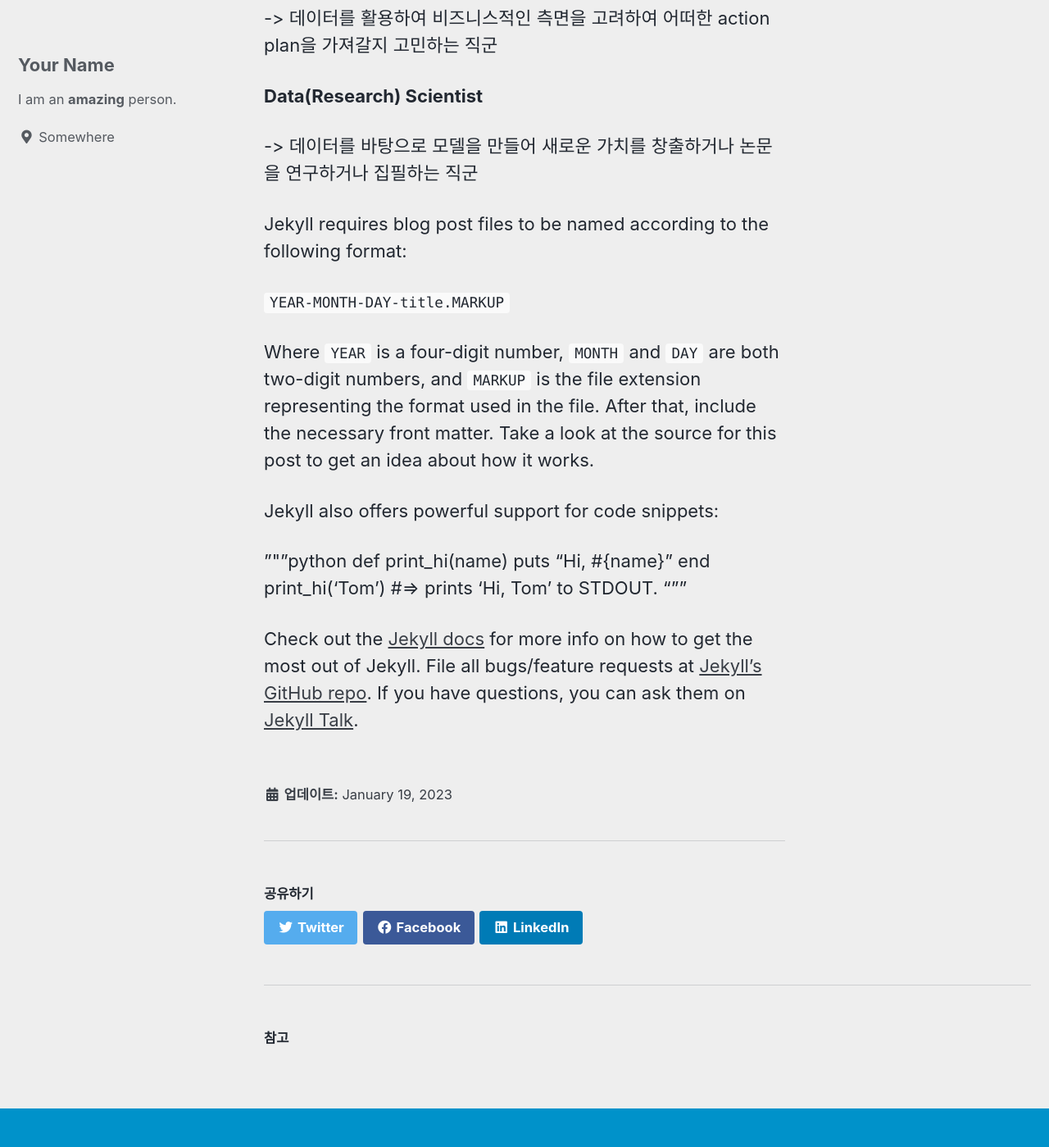
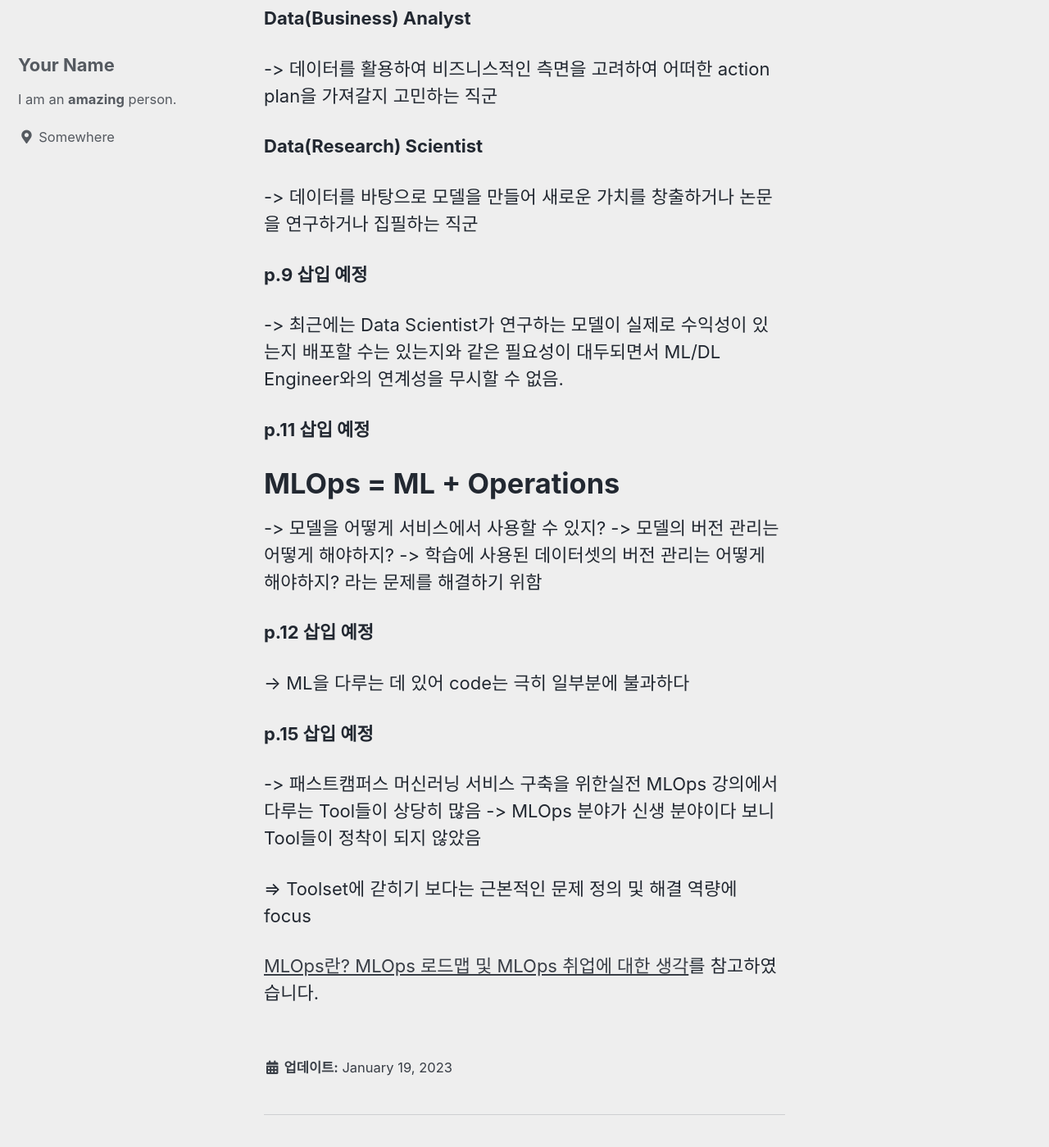
Before and after one commit to rbdenjs/rbdenjs.github.io, a Jekyll site: the page built from _posts/2023-01-18-welcome-to-jekyll.markdown, in a window 1280 px wide and 1400 px high, scrolled down 1026 px. Shown: the whole window at 82% size. Built offline with Jekyll 4.4.1, drawn with Linux system fonts in a browser that asks for light colours; cached includes are drawn as plain includes.

Commit message:
Update 2023-01-18-welcome-to-jekyll.markdown

```diff
--- a/_posts/2023-01-18-welcome-to-jekyll.markdown
+++ b/_posts/2023-01-18-welcome-to-jekyll.markdown
@@ -20,6 +20,8 @@ toc_sticky: true # 마우스 스크롤과 함께 내려갈 것인지 설정
 
 <img src = '/assets/images/chap01.jpg'>
 
+**p.4 삽입 예정**
+
 
 **Data Engineer**
 
@@ -33,24 +35,31 @@ toc_sticky: true # 마우스 스크롤과 함께 내려갈 것인지 설정
 
 -> 데이터를 바탕으로 모델을 만들어 새로운 가치를 창출하거나 논문을 연구하거나 집필하는 직군
 
-Jekyll requires blog post files to be named according to the following format:
+**p.9 삽입 예정**
 
-`YEAR-MONTH-DAY-title.MARKUP`
+-> 최근에는 Data Scientist가 연구하는 모델이 실제로 수익성이 있는지 배포할 수는 있는지와 같은 필요성이 대두되면서 ML/DL Engineer와의 연계성을 무시할 수 없음.
 
-Where `YEAR` is a four-digit number, `MONTH` and `DAY` are both two-digit numbers, and `MARKUP` is the file extension representing the format used in the file. After that, include the necessary front matter. Take a look at the source for this post to get an idea about how it works.
+**p.11 삽입 예정**
 
-Jekyll also offers powerful support for code snippets:
+# MLOps = ML + Operations
+-> 모델을 어떻게 서비스에서 사용할 수 있지?
+-> 모델의 버전 관리는 어떻게 해야하지?
+-> 학습에 사용된 데이터셋의 버전 관리는 어떻게 해야하지?
+라는 문제를 해결하기 위함
 
-"""python
-def print_hi(name)
-  puts "Hi, #{name}"
-end
-print_hi('Tom')
-#=> prints 'Hi, Tom' to STDOUT.
-"""
+**p.12 삽입 예정**
 
-Check out the [Jekyll docs][jekyll-docs] for more info on how to get the most out of Jekyll. File all bugs/feature requests at [Jekyll’s GitHub repo][jekyll-gh]. If you have questions, you can ask them on [Jekyll Talk][jekyll-talk].
+-> ML을 다루는 데 있어 code는 극히 일부분에 불과하다
 
-[jekyll-docs]: https://jekyllrb.com/docs/home
-[jekyll-gh]:   https://github.com/jekyll/jekyll
-[jekyll-talk]: https://talk.jekyllrb.com/
+**p.15 삽입 예정**
+
+-> 패스트캠퍼스 머신러닝 서비스 구축을 위한실전 MLOps 강의에서 다루는 Tool들이 상당히 많음
+-> MLOps 분야가 신생 분야이다 보니 Tool들이 정착이 되지 않았음
+
+=> Toolset에 갇히기 보다는 근본적인 문제 정의 및 해결 역량에 focus
+
+
+[MLOps란? MLOps 로드맵 및 MLOps 취업에 대한 생각][MLOps란? MLOps 로드맵 및 MLOps 취업에 대한 생각]를 참고하였습니다.
+
+
+[MLOps란? MLOps 로드맵 및 MLOps 취업에 대한 생각]: https://www.youtube.com/watch?v=xZKtofBe18I
```
